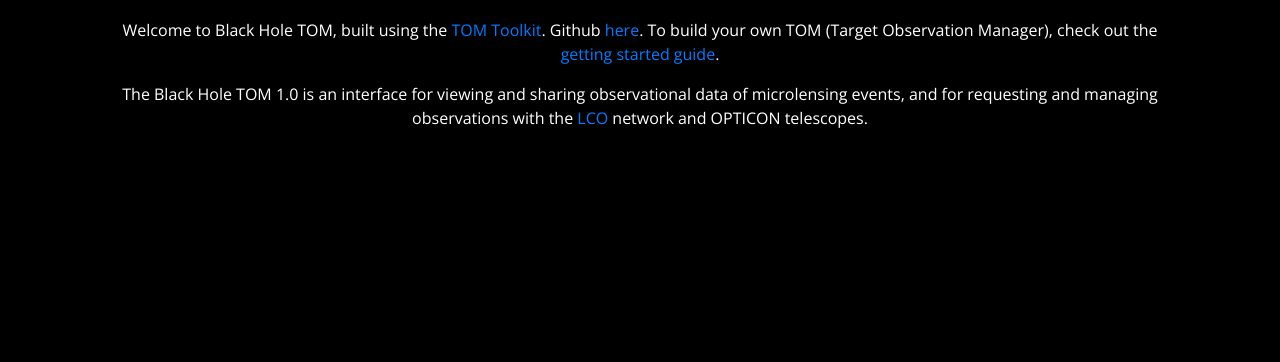
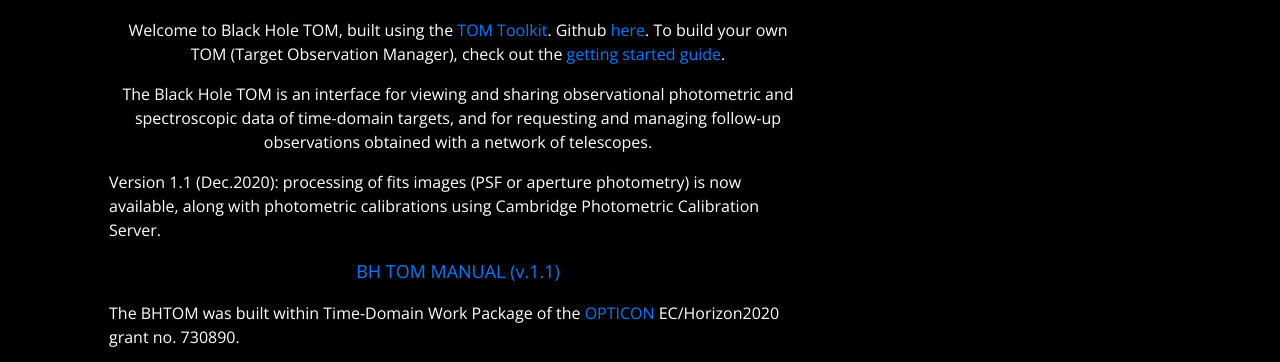
Before and after one commit to BHTOM-Team/bhtom, a Django app: template bhtom/templates/tom_common/index.html in a window 1280 px wide. Shown: the part 512-874 px from the top of the page. Before the commit the page ends 640 px from the top, so only its background shows below. Run offline with Django 3.2, Linux system fonts and the light colour scheme; the template is opened without the code that fills it, so the values that code supplies are empty; parts of the project's set-up code (start-up, migrations or seed data) failed here and were passed over; some libraries are stand-ins or nearby versions.

Commit message:
About and index.html sync. link do the manual added

```diff
--- a/bhtom/templates/tom_common/about.html
+++ b/bhtom/templates/tom_common/about.html
@@ -29,7 +29,7 @@
     Version 1.1 (Dec.2020): processing of fits images (PSF or aperture photometry) is now available, along with photometric calibrations using Cambridge Photometric Calibration Server.
     </p>
     <p class="text-center"; style="font-size:18px">
-    <a href="http://visata.astrouw.edu.pl/~wyrzykow/2019.12-BHTOM-manual.pdf">BH TOM MANUAL (v.1.0)</a></p>
+    <a href="http://visata.astrouw.edu.pl/~wyrzykow/2021.01-BHTOM-manual-v.1.1.pdf">BH TOM MANUAL (v.1.1)</a></p>
 
     <!-- CREDITS -->
     <p>
--- a/bhtom/templates/tom_common/index.html
+++ b/bhtom/templates/tom_common/index.html
@@ -5,9 +5,9 @@
 <link rel="stylesheet" href="{% static 'tom_common/css/main.css' %}">
 {% endblock %}
 {% block content %}
-<!-- <div class="row"> -->
-  <!-- <div class="col-md-8"> -->
-    <h2 class="text-center">Black Hole TOM</h2>
+<div class="row">
+  <div class="col-md-8">
+    <h2 class="text-center">Black Hole TOM v.1.1</h2>
    <p class="text-center"><img src="https://www.redshift-live.com/binaries/asset/image/22596/image/A_simulated_black_hole_against_the_background_of_the_Milky_Way.jpg" class="img-fluid mx-auto"></p>
 <!---    <p class="text-center"><img src="{% static 'img/BlackHoleImage.png' %}" class="img-fluid max-auto"></p> -->
     <p class="text-center">(Image courtesy of Ute Kraus.)</p>
@@ -21,14 +21,24 @@
     <a href="https://tomtoolkit.github.io/docs/getting_started">getting started guide</a>.
     </p>
     <p class="text-center"; style="font-size:16px">
-    The Black Hole TOM 1.0 is an interface for viewing and sharing observational
-    data of microlensing events, and for requesting and managing observations
-    with the
-    <a href="https://lco.global/">LCO</a> network and OPTICON telescopes.
+    The Black Hole TOM is an interface for viewing and sharing observational
+    photometric and spectroscopic data of time-domain targets, and for requesting and managing follow-up observations
+    obtained with a network of telescopes.
     </p>
-  </div>
-</div>
-</div>
+<p>
+    Version 1.1 (Dec.2020): processing of fits images (PSF or aperture photometry) is now available, along with photometric calibrations using Cambridge Photometric Calibration Server.
+    </p>
+    <p class="text-center"; style="font-size:18px">
+    <a href="http://visata.astrouw.edu.pl/~wyrzykow/2021.01-BHTOM-manual-v.1.1.pdf">BH TOM MANUAL (v.1.1)</a></p>
+
+    <!-- CREDITS -->
+    <p>
+      The BHTOM was built within Time-Domain Work Package of the <a href="https://www.astro-opticon.org/">OPTICON</a> EC/Horizon2020 grant no. 730890.
+    </p>
+    <!-- LOGOS -->
+    <p class="text-center"><img src="http://www.astrouw.edu.pl/~wyrzykow/logo-opticon.png" class="img-fluid mx-auto">
+        <img src="http://www.astrouw.edu.pl/~wyrzykow/logo-uniwarsaw.png" class="img-fluid mx-auto">
+      </p>
 
 
 
--- a/bhtom/templates/tom_common/navbar_content.html
+++ b/bhtom/templates/tom_common/navbar_content.html
@@ -12,9 +12,10 @@ For customization instructions, see tom_common/base.html
         <a class="nav-link" href="{% url 'targetgrouping' %}">Target Grouping</a>
 </li>
 
+<li class="nav-item {% if  request.resolver_match.url_name == 'observatory' %}active{% endif %}">
+    <a class="nav-link" href="{% url 'observatory' %}">Observatories</a>
+</li>
+
 <li class="nav-item {% if request.resolver_match.url_name == 'about' %}active{% endif %}">
     <a class="nav-link" href="{% url 'about' %}">About</a>
 </li>
-<li class="nav-item {% if  request.resolver_match.url_name == 'observatory' %}active{% endif %}">
-    <a class="nav-link" href="{% url 'observatory' %}">Observatories</a>
-</li>
```
